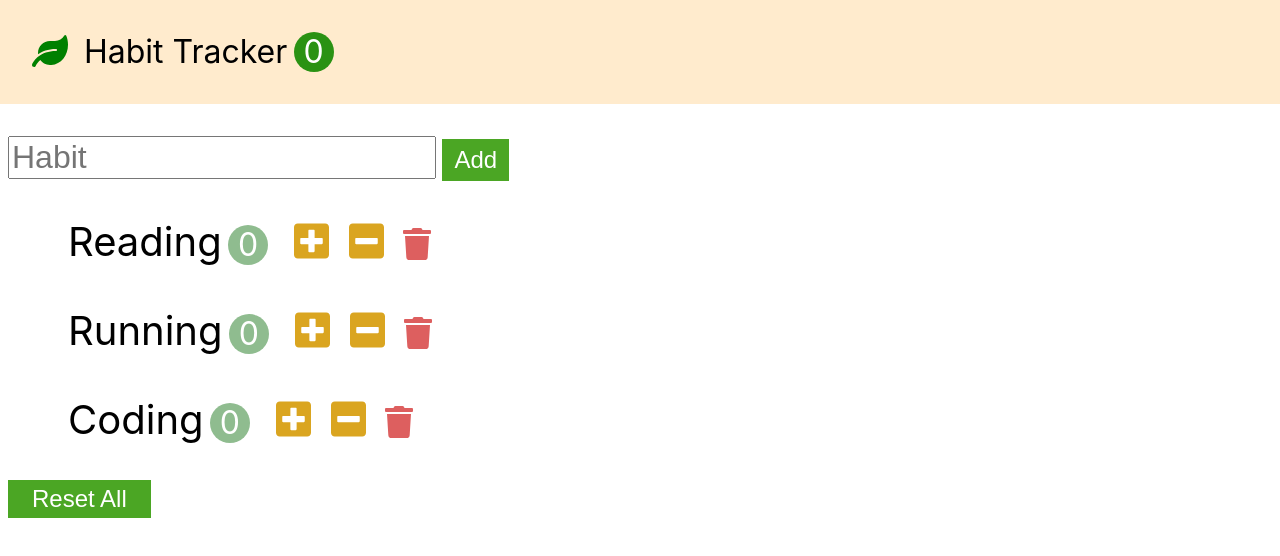
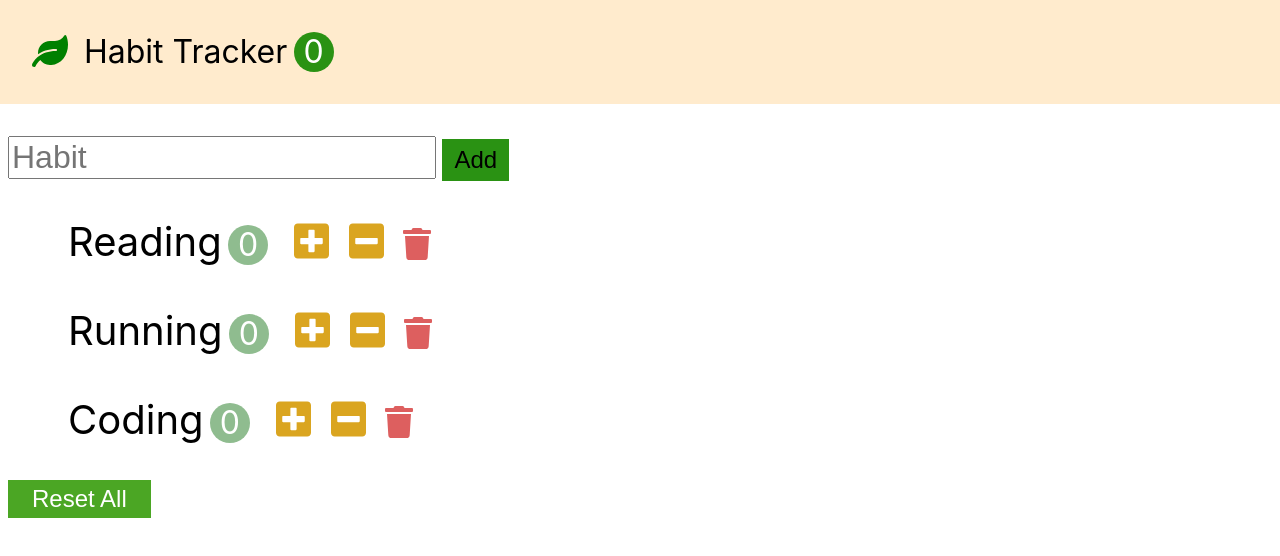
Before and after one commit to SeanLee0033/React_habit_tracker, a React (Create React App) app: page / in a window 1280 px wide. Shown: the top 556 px of the page. Built offline with nearby package versions, Linux system fonts and the light colour scheme.

Commit message:
Update app.css

```diff
--- a/src/app.css
+++ b/src/app.css
@@ -49,8 +49,7 @@ button {
   height: 100%;
   font-size: 1.5rem;
   padding: 0.3em 0.5em;
-  background-color: rgb(75, 166, 36);
-  color: white;
+  background-color: rgb(42, 146, 19);
 }
 
 .habit {
```
